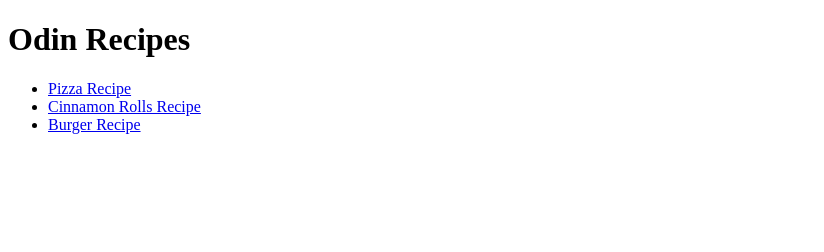
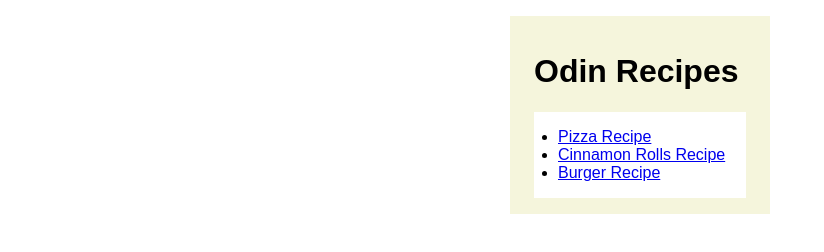
Before and after one commit to ExampleNick/odin-recipes, a plain HTML site: page index.html in a window 1280 px wide. Shown: the whole page, without its empty margins (0-824 px from the left). Drawn offline with Linux system fonts and the light colour scheme.

Commit message:
docs: Add style to index.html

```diff
--- a/index.html
+++ b/index.html
@@ -3,14 +3,17 @@
     <head>
         <meta charset="UTF-8">
         <title>Odin Recipes</title>
+        <link rel="stylesheet" href="./style.css">
     </head>
 
     <body>
+        <div class ="container">
             <h1>Odin Recipes</h1>
             <ul>
                 <li><a href="recipes/pizza.html">Pizza Recipe</a></li>
                 <li><a href="recipes/cinnamon-rolls.html">Cinnamon Rolls Recipe</a></li>
                 <li><a href="recipes/burger.html">Burger Recipe</a></li>
             </ul>
+        </div>
     </body>
 </html>
--- /dev/null
+++ b/style.css
@@ -0,0 +1,17 @@
+body{
+    margin: 16px auto;
+    width: 260px;
+    box-sizing: border-box;
+}
+
+.container{
+    background-color: beige;
+    padding: 16px 24px 8px;
+    font-family: arial, Verdana, "Times New Roman";
+}
+
+ul{
+    background-color: white;
+    padding: 16px 0px 16px 24px;
+    margin-bottom: 8px;
+}
```
Lines whose indentation alone changed are shown as unchanged.
